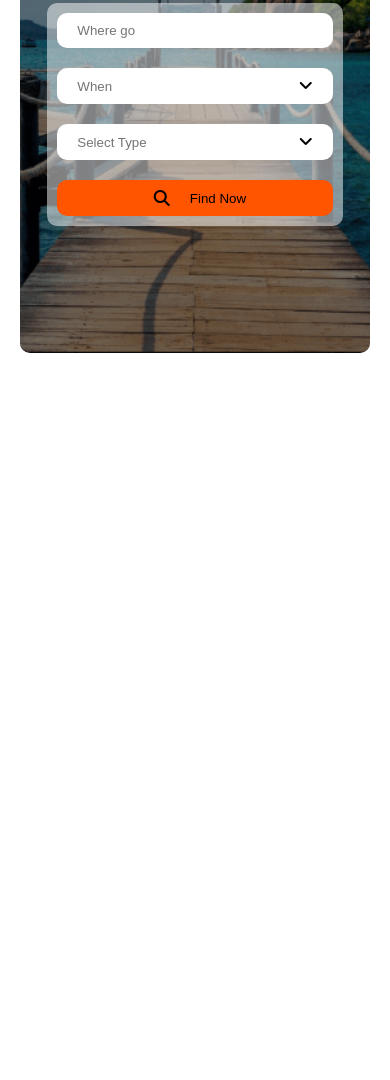
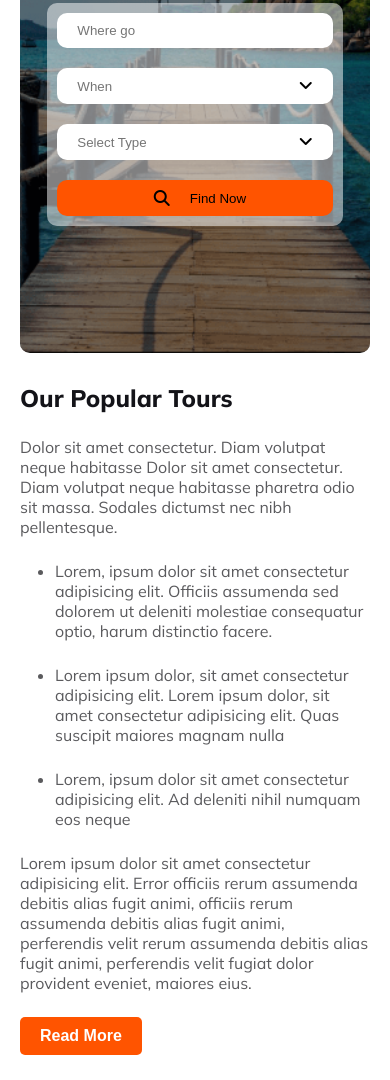
Before and after one commit to Rasel-Sarker/Comfort_Travel, a plain HTML site: page index.html in a window 390 px wide. Shown: the part 436-1516 px from the top of the page. Before the commit the page ends 844 px from the top, so only its background shows below. Drawn offline with Linux system fonts and the light colour scheme.

Commit message:
populat tour section is complete to code with responsiveness

```diff
--- a/index.html
+++ b/index.html
@@ -69,5 +69,46 @@
          <!-- header banner section start here -->
       </header>
       <!-- header part end here -->
+      <main>
+         <!-- popular tour section start here -->
+         <section class="popular_tour">
+            <div class="popular_tour_text">
+               <h1 class="tc tfw mb-24">Our Popular Tours</h1>
+               <p class="sc pfw">
+                  Dolor sit amet consectetur. Diam volutpat neque habitasse
+                  Dolor sit amet consectetur. Diam volutpat neque habitasse
+                  pharetra odio sit massa. Sodales dictumst nec nibh
+                  pellentesque.
+               </p>
+               <ul>
+                  <li>
+                     Lorem, ipsum dolor sit amet consectetur adipisicing elit.
+                     Officiis assumenda sed dolorem ut deleniti molestiae
+                     consequatur optio, harum distinctio facere.
+                  </li>
+                  <li>
+                     Lorem ipsum dolor, sit amet consectetur adipisicing elit.
+                     Lorem ipsum dolor, sit amet consectetur adipisicing elit.
+                     Quas suscipit maiores magnam nulla
+                  </li>
+                  <li>
+                     Lorem, ipsum dolor sit amet consectetur adipisicing elit.
+                     Ad deleniti nihil numquam eos neque
+                  </li>
+               </ul>
+               <p>
+                  Lorem ipsum dolor sit amet consectetur adipisicing elit. Error
+                  officiis rerum assumenda debitis alias fugit animi, officiis
+                  rerum assumenda debitis alias fugit animi, perferendis velit
+                  rerum assumenda debitis alias fugit animi, perferendis velit
+                  fugiat dolor provident eveniet, maiores eius.
+               </p>
+               <button class="common_btn">Read More</button>
+            </div>
+            <div class="popular_tour_image">
+               <img src="./images/popular_tour_real.png" alt="" />
+            </div>
+         </section>
+      </main>
    </body>
 </html>
--- a/stylesheets/index.css
+++ b/stylesheets/index.css
@@ -42,8 +42,29 @@ a {
 .tfw {
    font-weight: 800;
 }
+.pfw {
+   font-weight: 400;
+}
+.mb-24 {
+   margin-bottom: 1.5rem;
+}
+.fs-16 {
+   font-size: 1rem;
+}
+/* common button style */
+.common_btn {
+   background: #ff5400;
+   color: #fff;
+   padding: 10px 20px;
+   border: 0;
+   outline: 0;
+   border-radius: 5px;
+   font-weight: 600;
+   font-size: 1rem;
+}
 /* header section css */
-header {
+header,
+main {
    max-width: 1170px;
    margin: 0 auto;
 }
@@ -164,3 +185,37 @@ header .banner::before {
 .bg_pc {
    background-color: #ff5400;
 }
+/* popular tour section css */
+.popular_tour {
+   width: 100%;
+   display: flex;
+   gap: 2vw;
+   margin: 100px 0;
+}
+.popular_tour_text {
+   width: 50%;
+}
+.popular_tour_text h1 {
+   font-size: 2.5rem;
+}
+.popular_tour_text p,
+li {
+   font-size: 1rem;
+   margin-bottom: 1.5rem;
+   font-weight: 400;
+   color: #5a5a5d;
+}
+.popular_tour_text ul {
+   margin-left: 35px;
+}
+.popular_tour_text ul li {
+   list-style-type: disc;
+}
+.popular_tour_image {
+   width: calc(100% - 50% - 2vw);
+   max-height: 100%;
+}
+.popular_tour_image img {
+   width: 100%;
+   height: 100%;
+}
--- a/stylesheets/responsive.css
+++ b/stylesheets/responsive.css
@@ -33,4 +33,20 @@
       justify-content: center;
       gap: 20px;
    }
+   /* popular tour section css */
+   .popular_tour {
+      flex-direction: column;
+      gap: 2vw;
+      margin: 30px 0;
+   }
+   .popular_tour_text,
+   .popular_tour_image {
+      width: 100%;
+   }
+   .popular_tour_text h1 {
+      font-size: 1.5rem;
+   }
+   .popular_tour_text button {
+      margin-bottom: 20px;
+   }
 }
```
Also changed, not shown: images/popular_tour.png (renamed from images/Rectangle 9.png), images/popular_tour_real.png (renamed from images/Rectangle 4.png).
